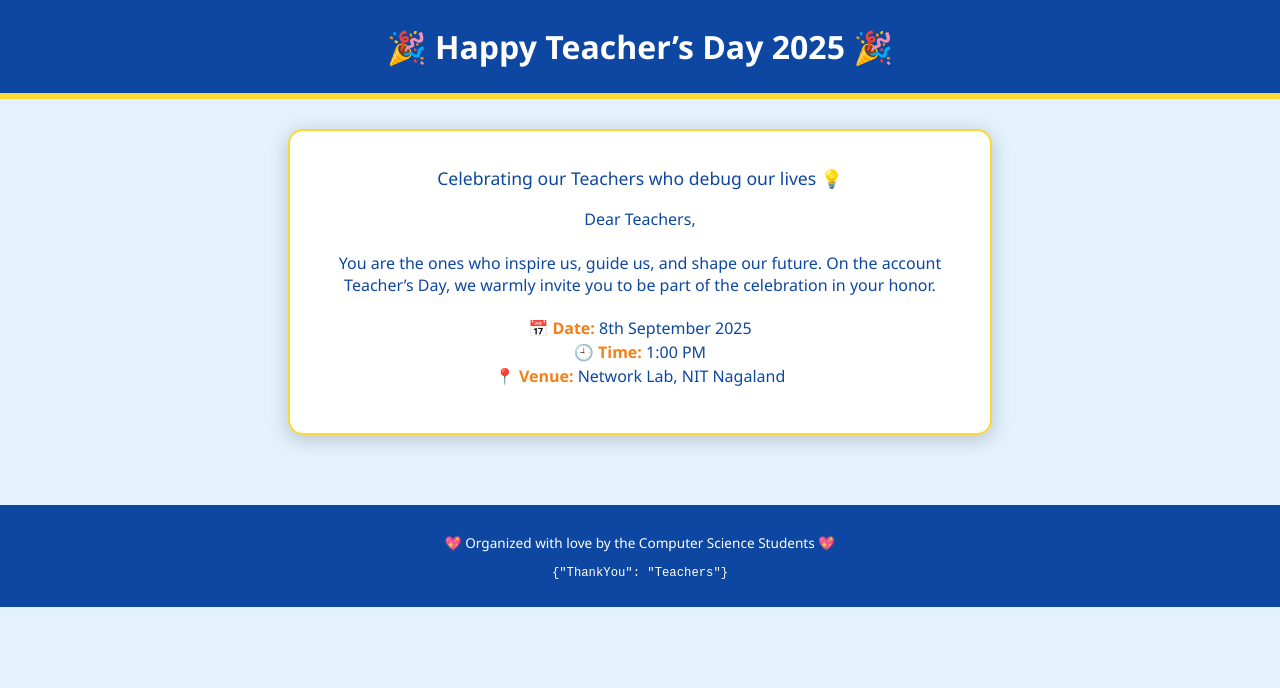
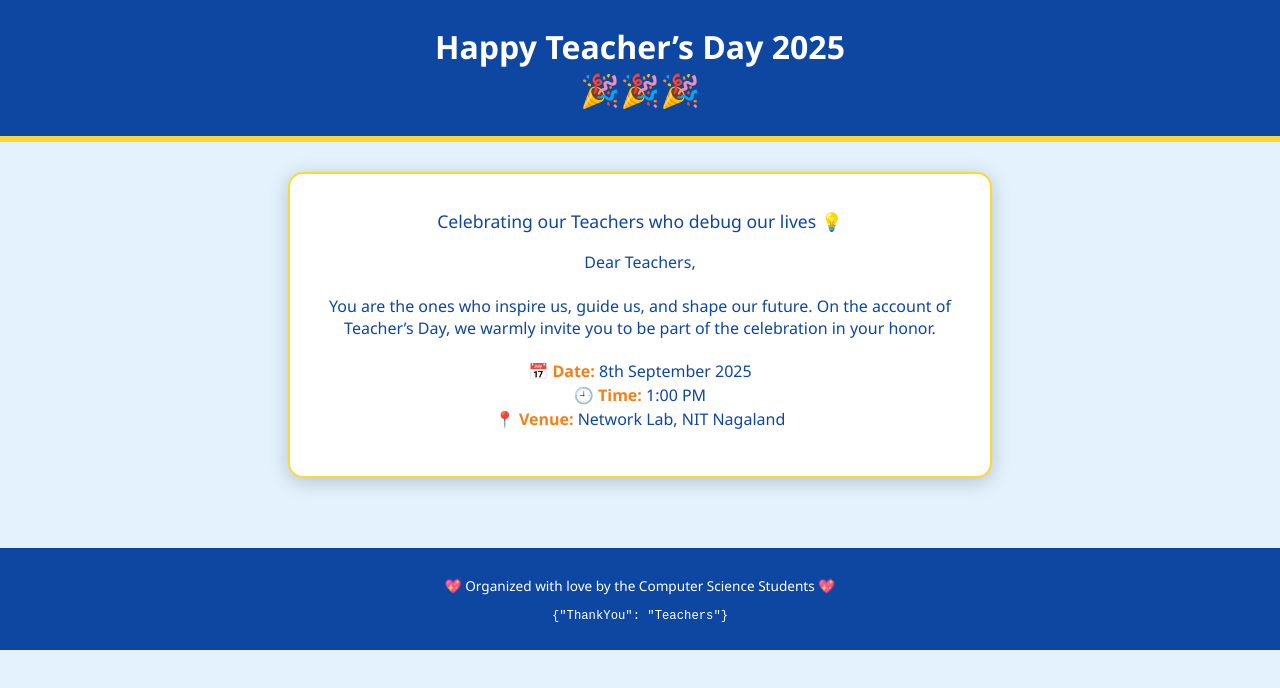
Before and after one commit to Molo312004/teacher-s-day-invitation, a plain HTML site: page index.html in a window 1280 px wide. Drawn offline with Linux system fonts and the light colour scheme.

Commit message:
Updated index.html3

```diff
--- a/index.html
+++ b/index.html
@@ -8,7 +8,8 @@
 </head>
 <body>
   <header>
-    <h1>🎉 Happy Teacher’s Day 2025 🎉</h1>
+    <h1> Happy Teacher’s Day 2025 </h1>
+    <h1>🎉🎉🎉</h1>
   </header>
 
   <div class="content">
@@ -20,7 +21,7 @@
         <p>
           Dear Teachers, <br><br>
           You are the ones who inspire us, guide us, and shape our future.
-          On the account Teacher’s Day, we warmly invite you to be part of the celebration in your honor.
+          On the account of Teacher’s Day, we warmly invite you to be part of the celebration in your honor.
         </p>
       </div>
 
```
